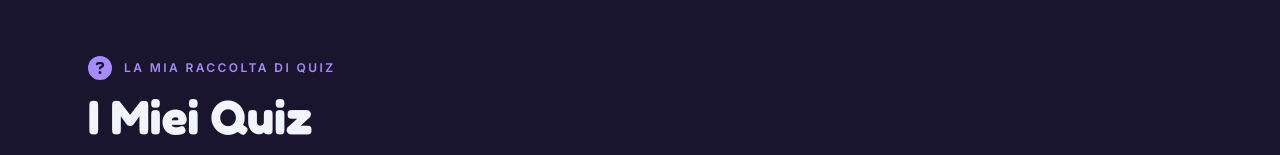
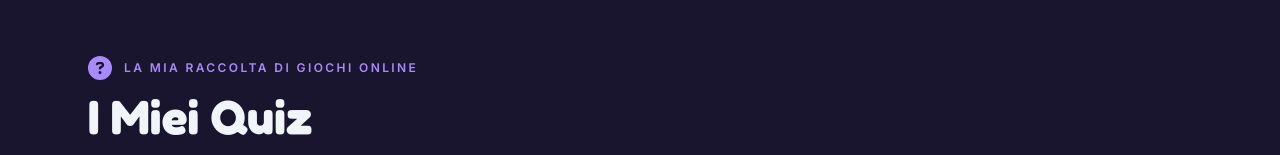
Before and after one commit to ImVinzzzz/myquiz, a React (Vite) app: page / in a window 1280 px wide. Shown: the top 155 px of the page. Built offline with nearby package versions, Linux system fonts and the light colour scheme.

Commit message:
Update Home.tsx

```diff
--- a/src/pages/Home.tsx
+++ b/src/pages/Home.tsx
@@ -60,7 +60,7 @@ export default function Home(): ReactElement {
           <div className="flex items-center gap-3 text-[#A78BFA]">
             <FontAwesomeIcon icon={ICONS.quiz} className="text-2xl" aria-hidden="true" />
             <span className="text-xs font-semibold uppercase tracking-[0.2em]">
-              La mia raccolta di quiz
+              La mia raccolta di giochi online
             </span>
           </div>
           <h1 className="font-display text-3xl font-bold sm:text-4xl md:text-5xl text-[#F1F5F9]">I Miei Quiz</h1>
```
